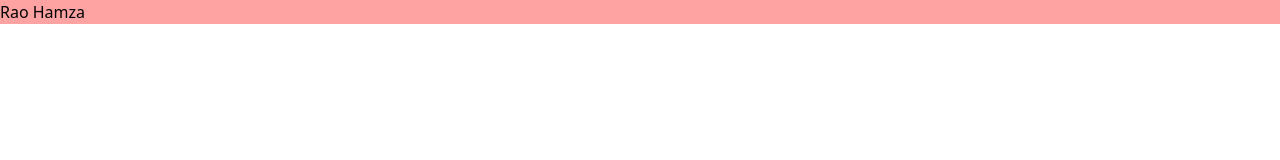
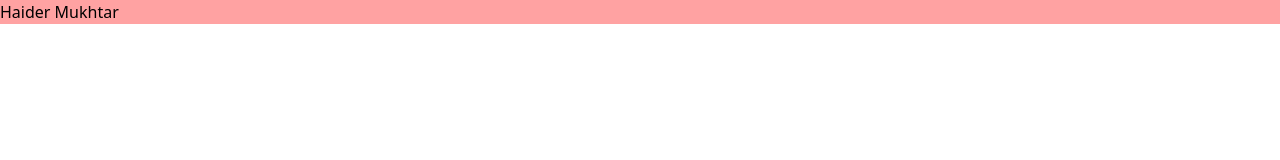
Before and after one commit to Rao-Hamza853/Prodmast-ReactJS, a React (Vite) app: page / in a window 1280 px wide. Shown: the top 160 px of the page. Built offline with nearby package versions, Linux system fonts and the light colour scheme.

Commit message:
push by haider

```diff
--- a/src/App.jsx
+++ b/src/App.jsx
@@ -3,7 +3,7 @@ import React from 'react'
 const App = () => {
   return (
     <div className='bg-red-300'>
-      Rao Hamza
+      Haider Mukhtar
     </div>
   )
 }
```
